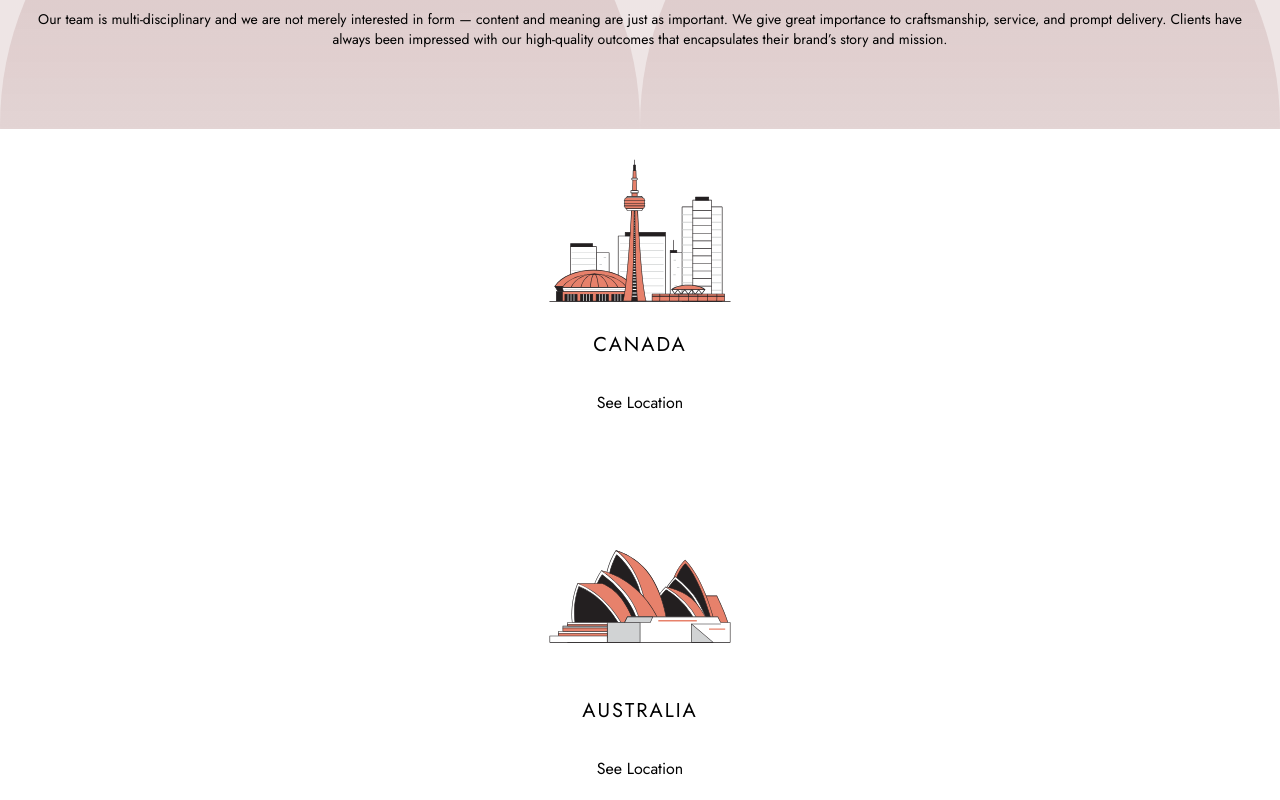
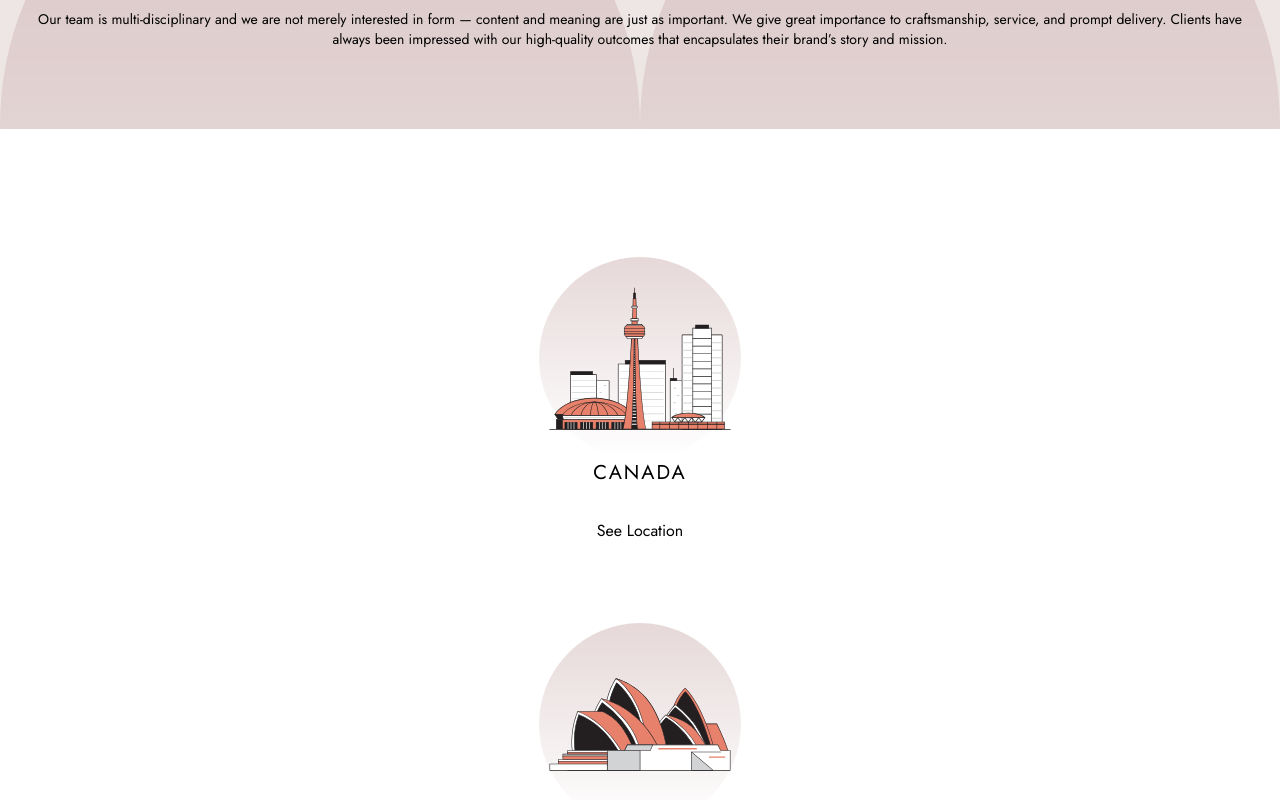
Before and after one commit to waldekglaz/designo, a Next.js app: page /company in a window 1280 px wide. Shown: the part 1240-2040 px from the top of the page. Built offline with nearby package versions, Linux system fonts and the light colour scheme.

Commit message:
/compny IllustradedCard spacing fixed

```diff
--- a/src/app/company/page.tsx
+++ b/src/app/company/page.tsx
@@ -29,7 +29,7 @@ const Company = () => {
         text="We are a crew of strategists, problem-solvers, and technologists. Every design is thoughtfully crafted from concept to launch, ensuring success in its given market. We are constantly updating our skills in a myriad of platforms."
         text2="Our team is multi-disciplinary and we are not merely interested in form — content and meaning are just as important. We give great importance to craftsmanship, service, and prompt delivery. Clients have always been impressed with our high-quality outcomes that encapsulates their brand’s story and mission."
       />
-      <section>
+      <section className="pt-32">
         {locations.map((location) => (
           <IllustratedCard
             key={location.name}
--- a/src/components/IllustratedCard/IllustratedCard.tsx
+++ b/src/components/IllustratedCard/IllustratedCard.tsx
@@ -22,8 +22,14 @@ const IllustratedCard = ({
   btnText,
 }: IllustratedCardProps) => {
   return (
-    <div className="flex flex-col items-center text-center px-6 mb-20">
-      <Image src={src} width={202} height={202} alt={alt} />
+    <div className="flex flex-col items-center text-center px-6 mb-20 ">
+      <Image
+        className="bg-hero-pattern bg-no-repeat bg-contain bg-center"
+        src={src}
+        width={202}
+        height={202}
+        alt={alt}
+      />
       <h2 className="text-xl uppercase tracking-widest mb-8">{title}</h2>
       {text && <p>{text}</p>}
       {btn && <Link href={link}>{btnText}</Link>}
```
